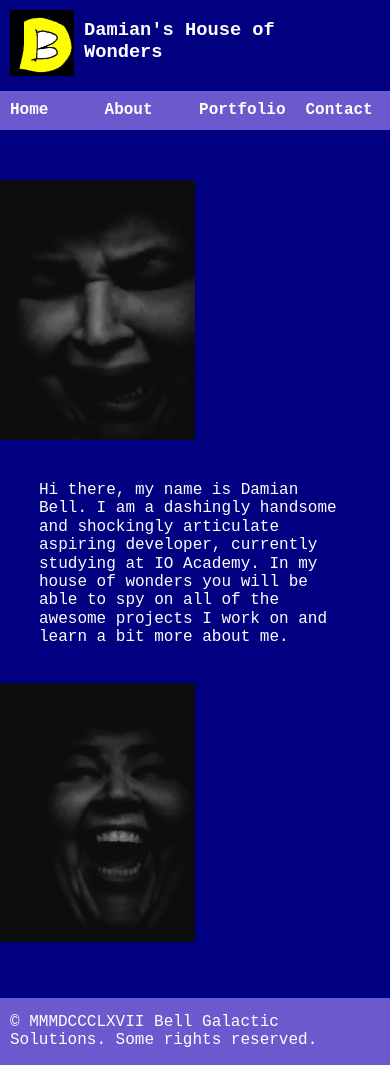
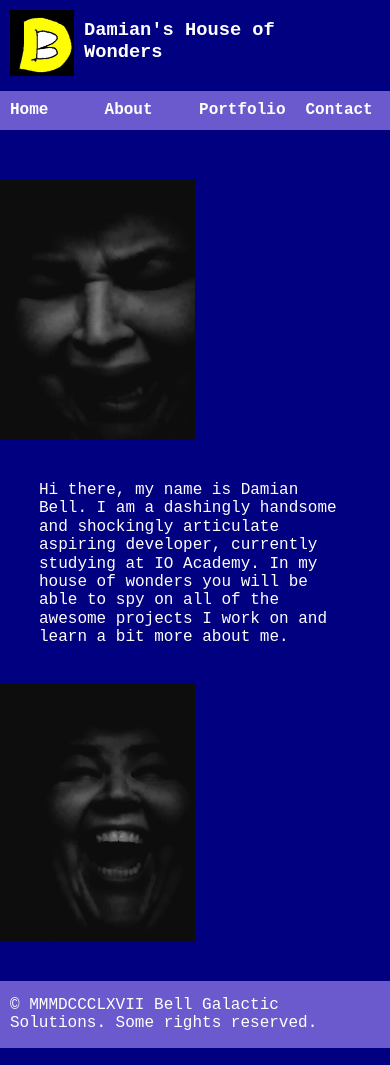
Before and after one commit to Reductito/reductito.github.io, a plain HTML site: page index.html in a window 390 px wide. Drawn offline with nearby package versions, Linux system fonts and the light colour scheme; files whose address does not match are found by name; a web font is replaced by a local one.

Commit message:
cleaned up css and some tweaks to footer again

```diff
--- a/about-styles.css
+++ b/about-styles.css
@@ -82,8 +82,6 @@ main img {
 	bottom: 0;
 	width: 100%;
 	padding: 15px 10px;
-}
-footer {
 	color: #ffffff;
 	display: flex;
 	justify-content: center;
--- a/contact-styles.css
+++ b/contact-styles.css
@@ -50,17 +50,41 @@ nav {
 	font-weight: 700;
 }
 
-img {
-	max-width: 400px;
+#page-container {
+	position: relative;
+	min-height: 100vh;
 }
 
-footer {
+#content-wrap {
+	padding-bottom: 50px;
+}
+
+#footer {
+	position: absolute;
+	bottom: 0;
+	width: 100%;
+	padding: 15px 10px;
 	color: #ffffff;
 	display: flex;
 	justify-content: center;
 	background-color: #6A5ACD;
-	padding: 15px 10px;
-	width: 100%;
+}
+
+@media screen and (max-width: 950px) {
+	main img {
+		width: 42%;
+		margin: 8% 3% 0 3%;
+	}
+	main {
+		padding: 10% 0 7.5% 0;
+	}
+	main section{
+		padding: 5% 0 0 5%;
+	}
+	p {
+		padding: 0 0 0 0;
+		font-size: 3vw;
+	}
 }
 
 @media screen and (max-width: 450px) {
--- a/index.html
+++ b/index.html
@@ -2,8 +2,8 @@
 <html lang="en-GB" >
 <head>
 
-    <meta charset="UTF-8">
-    <meta name="viewport" content="width=device-width, initial-scale=1.0">
+    <meta charset="UTF-8" >
+    <meta name="viewport" content="width=device-width, initial-scale=1.0" >
 	<title>Damian HOW</title>
 	<link rel="stylesheet" href="styles.css" type="text/css" />
 	<link rel="stylesheet" href="normalize.css" type="text/css" />
@@ -12,7 +12,8 @@
 </head>
 
 <body>
-
+	<div id="page-container" >
+		<div id="content-wrap" >
 			<header>
 				<div class="logo" >
 					<img src="images/logofinal.jpg" />
@@ -37,9 +38,11 @@
 				<p>Hi there, my name is Damian Bell. I am a dashingly handsome and shockingly articulate aspiring developer, currently studying at IO Academy. In my house of wonders you will be able to spy on all of the awesome projects I work on and learn a bit more about me.</p>
 				<img src="/Users/ioacademy/Documents/reductito.github.io/images/rsz_20171104_165947.jpg" alt="Happy Damian" />
 			</main>
-	<footer>
+		</div>
+		<footer id="footer" >
 			&#169 MMMDCCCLXVII Bell Galactic Solutions. Some rights reserved.
 		</footer>
+	</div>
 </body>
 
 </html>
--- a/portfolio-styles.css
+++ b/portfolio-styles.css
@@ -50,17 +50,41 @@ nav {
 	font-weight: 700;
 }
 
-img {
-	max-width: 400px;
+#page-container {
+	position: relative;
+	min-height: 100vh;
 }
 
-footer {
+#content-wrap {
+	padding-bottom: 50px;
+}
+
+#footer {
+	position: absolute;
+	bottom: 0;
+	width: 100%;
+	padding: 15px 10px;
 	color: #ffffff;
 	display: flex;
 	justify-content: center;
 	background-color: #6A5ACD;
-	padding: 15px 10px;
-	width: 100%;
+}
+
+@media screen and (max-width: 950px) {
+	main img {
+		width: 42%;
+		margin: 8% 3% 0 3%;
+	}
+	main {
+		padding: 10% 0 7.5% 0;
+	}
+	main section{
+		padding: 5% 0 0 5%;
+	}
+	p {
+		padding: 0 0 0 0;
+		font-size: 3vw;
+	}
 }
 
 @media screen and (max-width: 450px) {
--- a/styles.css
+++ b/styles.css
@@ -64,13 +64,24 @@ p {
 	padding: 100px 20px 0 20px;
 }
 
-footer {
+#page-container {
+	position: relative;
+	min-height: 100vh;
+}
+
+#content-wrap {
+	padding-bottom: 50px;
+}
+
+#footer {
+	position: absolute;
+	bottom: 0;
+	width: 100%;
+	padding: 15px 10px;
 	color: #ffffff;
 	display: flex;
 	justify-content: center;
 	background-color: #6A5ACD;
-	padding: 15px 10px;
-	width: 100%;
 }
 
 @media screen and (max-width: 1050px) {
@@ -92,9 +103,3 @@ footer {
 		margin: 10px;
 		width: 100%;
 	}
-
-@media screen and (max-width: 450px) {
-		.nav-links a {
-			margin: 10px;
-			width: 100%;
-		}
```
Also changed, not shown: about.html (+4 -4 lines), contact.html (+11 -5 lines), portfolio.html (+11 -5 lines). Lines whose indentation alone changed are shown as unchanged.
